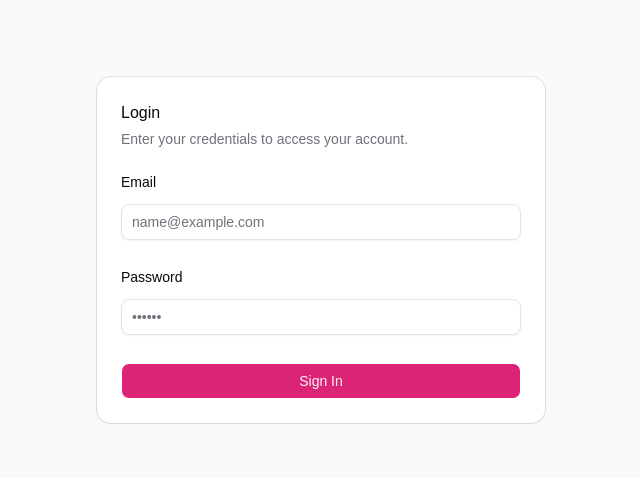
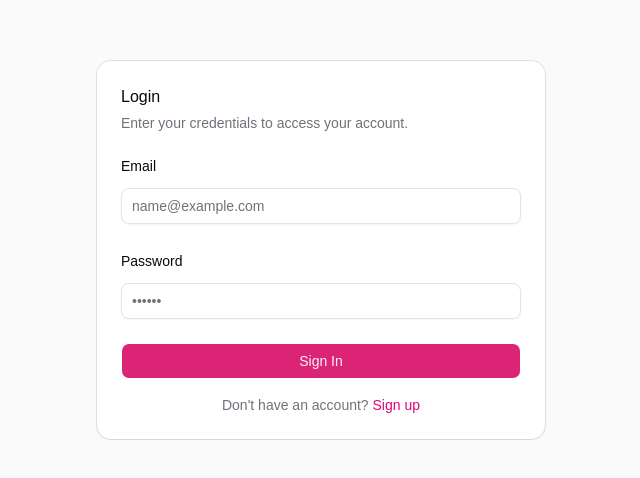
Before and after one commit to nataalka/splitni-to, a React (Vite) app in the folder frontend/: page /login in a window 1280 px wide. Shown: the part 150-628 px from the top of the page, without its empty margins (319-959 px from the left). Built offline with nearby package versions, Linux system fonts and the light colour scheme.

Commit message:
style: move button to footer

```diff
--- a/frontend/src/pages/LoginPage.tsx
+++ b/frontend/src/pages/LoginPage.tsx
@@ -3,7 +3,7 @@
 import * as React from "react"
 import { zodResolver } from "@hookform/resolvers/zod"
 import { Controller, useForm } from "react-hook-form"
-import { useNavigate } from "react-router-dom"
+import { useNavigate, Link } from "react-router-dom"
 import { toast } from "sonner"
 import * as z from "zod"
 import api from "@/lib/api"
@@ -13,6 +13,7 @@ import {
   Card,
   CardContent,
   CardDescription,
+  CardFooter,
   CardHeader,
   CardTitle,
 } from "@/components/ui/card"
@@ -111,14 +112,20 @@ export default function LoginPage() {
                   </Field>
                 )}
               />
-
-              <Button type="submit" form="login-form">
-                Sign In
-              </Button>
-
             </FieldGroup>
           </form>
         </CardContent>
+        <CardFooter className="flex-col justify-center gap-4">
+          <Button type="submit" form="login-form" className="w-full">
+            Sign In
+          </Button>
+          <p className="text-sm text-muted-foreground">
+            Don't have an account?{" "}
+            <Link to="/register" className="text-pink-600 hover:underline font-medium">
+              Sign up
+            </Link>
+          </p>
+        </CardFooter>
       </Card>
     </div>
   )
```
